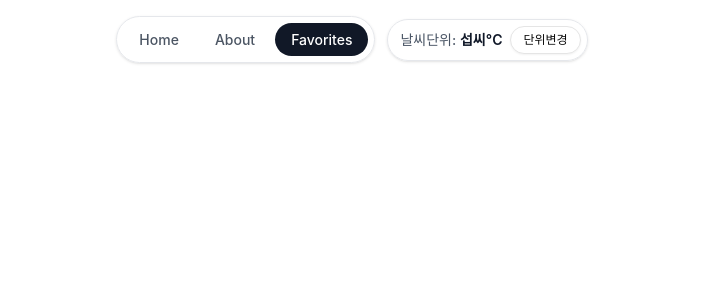
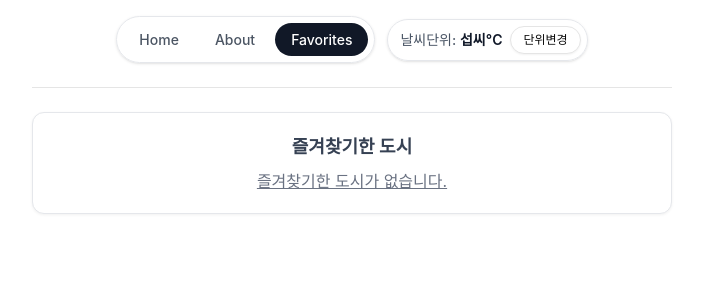
Before and after one commit to dev-somi/skala-vue, a Vue app in the folder assignment-3/: page /favorites in a window 1280 px wide. Shown: the top 300 px of the page, without its empty margins (288-991 px from the left). Built offline with nearby package versions, Linux system fonts and the light colour scheme.

Commit message:
feat: favorite 기능 추가

```diff
--- a/assignment-3/src/components/exercise/WeatherCard.vue
+++ b/assignment-3/src/components/exercise/WeatherCard.vue
@@ -10,6 +10,9 @@
       </CardContent>
     </CardHeader>
     <Button @click.stop="showDetail">상세보기</Button>
+    <Button @click.stop="favoriteStore.toggleFavorite(city.id)" variant="ghost">
+      {{ favoriteStore.isFavorite(city.id) ? '★' : '☆' }}
+    </Button>
   </Card>
 </template>
 
@@ -20,15 +23,11 @@ import { Button } from '@/components/ui/button'
 import { Badge } from '@/components/ui/badge'
 import { useRouter } from 'vue-router'
 import { useConfigStore } from '@/stores/configStore'
-
-// TODO: 즐겨찾기 별 아이콘 버튼 추가
-// 1) useWeatherStore()에서 toggleFavorite, isFavorite(또는 favoriteIds) 가져오기
-// 2) 템플릿의 Button("상세보기") 옆에 별 버튼 하나 추가
-//    - @click.stop 필수! (안 그러면 카드 전체 클릭 이벤트(showClickedCity)까지 같이 터짐)
-// 3) isFavorite(props.city.id) 값에 따라 아이콘/색 다르게 표시 (예: ★ / ☆)
+import { useFavoriteStore } from '@/stores/favorite'
 
 const router = useRouter()
 const configStore = useConfigStore()
+const favoriteStore = useFavoriteStore()
 
 const props = defineProps({
   city: {
--- a/assignment-3/src/stores/favorite.js
+++ b/assignment-3/src/stores/favorite.js
@@ -1,28 +1,26 @@
-// TODO: 즐겨찾기 기능을 위한 Pinia 스토어
-//
-// 지금 WeatherHomeView.vue 안에 있는 weatherList가 로컬 ref라서
-// FavoritesView.vue 같은 다른 뷰에서는 접근할 수가 없어.
-// 그래서 여러 뷰가 공유해야 하는 상태(날씨 목록 + 즐겨찾기 id 목록)를
-// 이 store로 옮겨서 어디서든 꺼내 쓸 수 있게 만드는 게 핵심이야.
-//
-// 참고: src/stores/counter.js 에 있는 defineStore 사용 예시 그대로 따라가면 됨
-// (setup 함수 스타일: () => { ... return {...} })
-//
-// 1) weatherList
-//    - WeatherHomeView.vue에 있던 mock 날씨 배열(ref)을 여기로 옮겨오기
-//
-// 2) favoriteIds
-//    - 즐겨찾기한 도시의 id만 모아두는 상태 (ref([]) 또는 ref(new Set()))
-//
-// 3) toggleFavorite(cityId) 액션
-//    - favoriteIds 안에 cityId가 있으면 제거, 없으면 추가
-//
-// 4) isFavorite(cityId) 헬퍼 또는 computed
-//    - 특정 도시가 즐겨찾기 상태인지 true/false 반환 (WeatherCard에서 별 아이콘 표시용)
-//
-// 5) favoriteCities computed
-//    - weatherList 중에서 favoriteIds에 포함된 도시만 필터링한 배열
-//    - FavoritesView.vue에서 그대로 렌더링할 목록
-//
-// export const useWeatherStore = defineStore('weather', () => { ... })
-import { define}
+import { defineStore } from 'pinia'
+import { ref, computed } from 'vue'
+import { useWeatherStore } from './weather'
+
+export const useFavoriteStore = defineStore('favorite', () => {
+  const weatherStore = useWeatherStore()
+  const favoriteIds = ref([])
+
+  function toggleFavorite(cityId) {
+    if (favoriteIds.value.includes(cityId)) {
+      favoriteIds.value = favoriteIds.value.filter((id) => id !== cityId)
+    } else {
+      favoriteIds.value.push(cityId)
+    }
+  }
+
+  function isFavorite(cityId) {
+    return favoriteIds.value.includes(cityId)
+  }
+
+  const favoriteCities = computed(() =>
+    weatherStore.weatherList.filter((city) => favoriteIds.value.includes(city.id))
+  )
+
+  return { favoriteIds, toggleFavorite, isFavorite, favoriteCities }
+})
--- a/assignment-3/src/views/WeatherFavoritesView.vue
+++ b/assignment-3/src/views/WeatherFavoritesView.vue
@@ -1,25 +1,26 @@
 <script setup>
-// TODO: 즐겨찾기한 도시만 모아서 보여주는 뷰
-//
-// 1) useWeatherStore() 로 store 인스턴스 가져오기
-//    import { useWeatherStore } from '@/stores/weather'
-//
-// 2) store.favoriteCities (computed)를 템플릿에서 그대로 사용
-//    - storeToRefs로 꺼내 쓰면 반응성 유지됨 (pinia)
-//
-// 3) 목록이 비어있을 때(즐겨찾기 없음) 안내 문구 처리
-//    v-if="favoriteCities.length > 0" / v-else
+import { useFavoriteStore } from '@/stores/favorite'
+import BaseDashboardCard from '@/components/exercise/BaseDashboardCard.vue'
+import WeatherCard from '@/components/exercise/WeatherCard.vue'
+import { Separator } from '@/components/ui/separator'
+
+const favoriteStore = useFavoriteStore()
 </script>
 
 <template>
-  <!--
-    TODO: 레이아웃은 WeatherHomeView.vue 참고해서 맞추면 됨
-    - Separator, BaseDashboardCard로 감싸기
-    - WeatherCard.vue를 v-for로 재사용 (favoriteCities 기준으로 순회)
-    - WeatherCard에서 별 아이콘 눌러서 즐겨찾기 해제하면
-      이 목록에서도 바로 빠지는지 확인해보기 (store 반응성 체크)
-  -->
-  <div></div>
+  <Separator class="my-2" />
+
+  <BaseDashboardCard>
+    <div class="w-full">
+      <h2 class="text-lg font-semibold text-gray-700 mb-2 text-center">즐겨찾기한 도시</h2>
+      <div v-if="favoriteStore.favoriteCities.length > 0" class="flex flex-col justify-center gap-4">
+        <WeatherCard v-for="weather in favoriteStore.favoriteCities" :key="weather.id" :city="weather" />
+      </div>
+      <div v-else>
+        <p class="text-gray-500 text-center underline">즐겨찾기한 도시가 없습니다.</p>
+      </div>
+    </div>
+  </BaseDashboardCard>
 </template>
 
 <style scoped></style>
```
